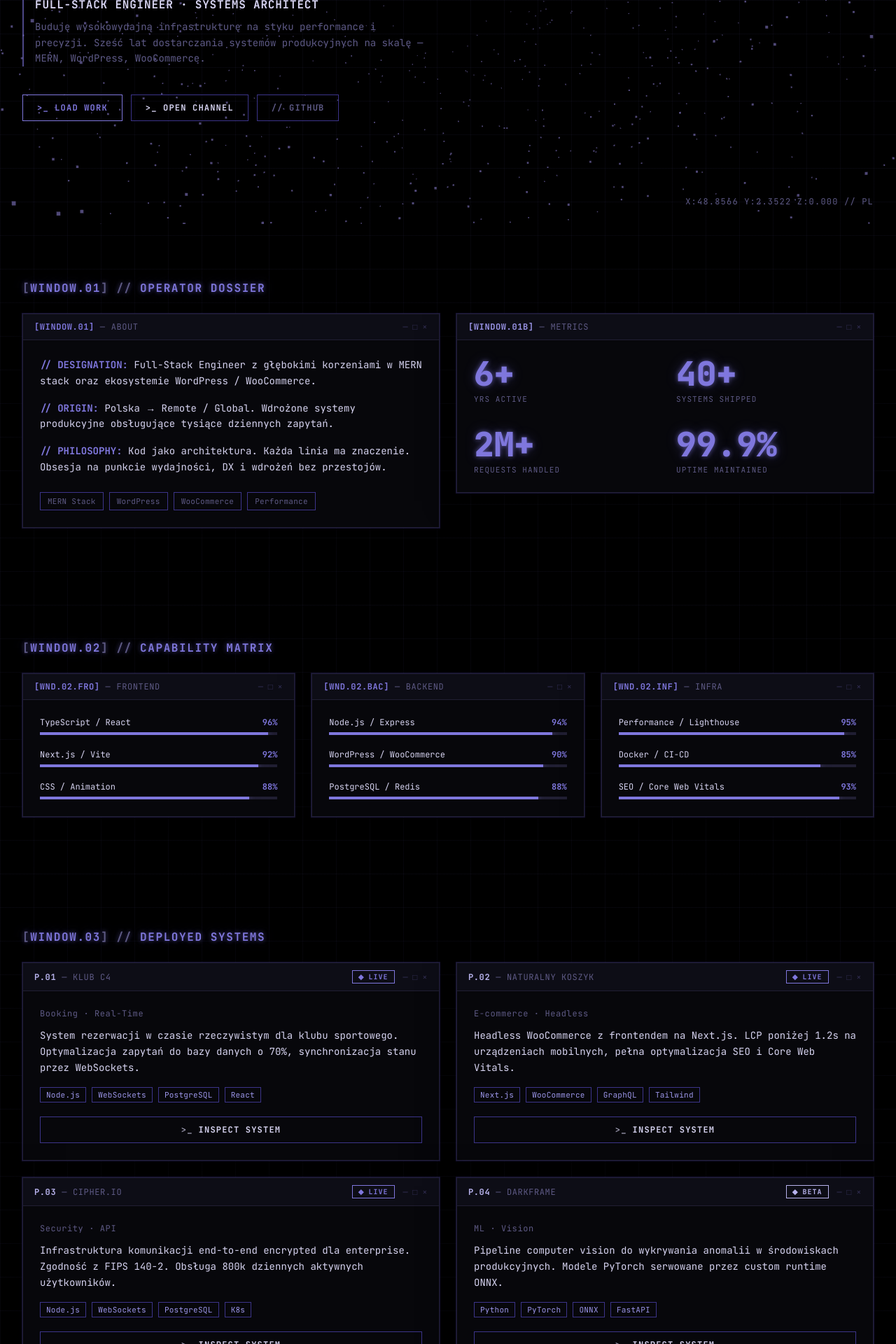
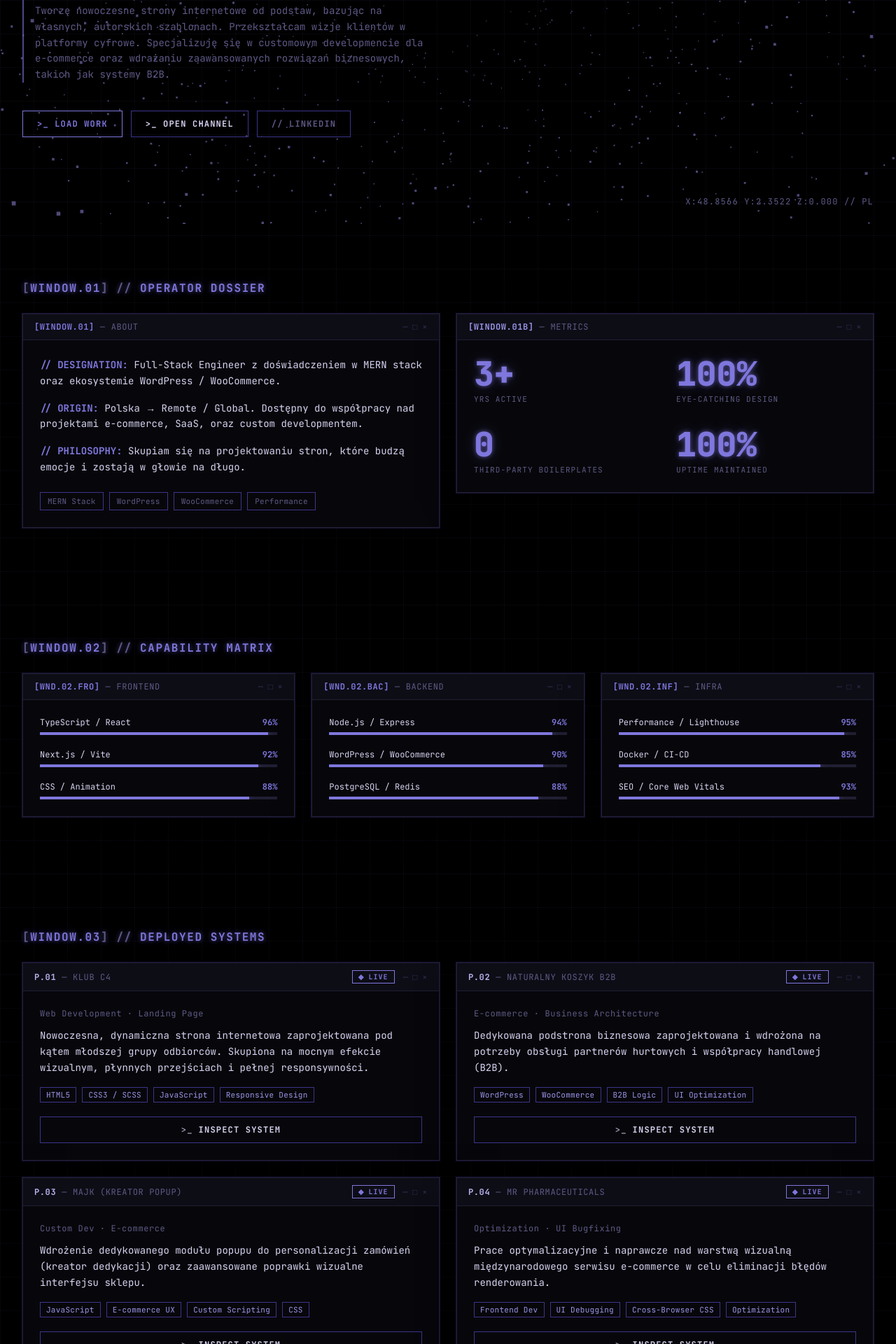
Before and after one commit to MatWiew/portfolio, a Next.js app: page / in a window 1280 px wide. Shown: the part 480-2400 px from the top of the page at 70% size. Built offline with nearby package versions, Linux system fonts and the light colour scheme.

Commit message:
Zmiany danych na stronie

```diff
--- a/src/components/sections/Contact.tsx
+++ b/src/components/sections/Contact.tsx
@@ -4,9 +4,9 @@ import { RevealOnScroll } from "@/components/ui/RevealOnScroll";
 import { ContactForm } from "@/components/sections/ContactForm";
 
 const channels = [
-  { label: "EMAIL", value: "m@wiewiora.dev" },
-  { label: "GITHUB", value: "github.com/mwiewiora" },
-  { label: "LINKEDIN", value: "in/mwiewiora" },
+  { label: "EMAIL", value: "kontakt@mateuszwiewiora.pl" },
+  { label: "GITHUB", value: "https://github.com/MatthewCoderAdrilla" },
+  { label: "LINKEDIN", value: "https://linkedin.com/in/mateusz-wiewiora/" },
 ];
 
 export function Contact() {
--- a/src/components/sections/Hero.tsx
+++ b/src/components/sections/Hero.tsx
@@ -10,7 +10,7 @@ import { useHeroReveal } from "@/hooks/useHeroReveal";
 // load it lazily so it doesn't block initial render / hydration.
 const HeroCanvas = dynamic(
   () => import("@/components/three/HeroCanvas").then((m) => m.HeroCanvas),
-  { ssr: false }
+  { ssr: false },
 );
 
 export function Hero() {
@@ -34,26 +34,38 @@ export function Hero() {
 
       <div ref={contentRef} className="max-w-4xl opacity-0">
         <p data-reveal className="text-text-dim text-xs tracking-widest mb-6">
-          <span className="text-accent-green">▸</span> PROCESS.ID://4829A — IDENTITY CONFIRMED
+          <span className="text-accent-green">▸</span> PROCESS.ID://4829A —
+          IDENTITY CONFIRMED
         </p>
 
         <h1 className="font-extrabold leading-[0.95] tracking-tight">
-          <span data-reveal className="block text-5xl sm:text-7xl lg:text-8xl text-accent-yellow text-glow-green">
+          <span
+            data-reveal
+            className="block text-5xl sm:text-7xl lg:text-8xl text-accent-yellow text-glow-green"
+          >
             <GlitchText text="MATEUSZ">MATEUSZ</GlitchText>
           </span>
-          <span data-reveal className="block text-5xl sm:text-7xl lg:text-8xl text-accent-cyan text-glow-cyan">
+          <span
+            data-reveal
+            className="block text-5xl sm:text-7xl lg:text-8xl text-accent-cyan text-glow-cyan"
+          >
             <GlitchText text="WIEWIÓRA">WIEWIÓRA</GlitchText>
           </span>
         </h1>
 
-        <div data-reveal className="mt-8 pl-4 border-l-2 border-accent-green/60 max-w-xl">
+        <div
+          data-reveal
+          className="mt-8 pl-4 border-l-2 border-accent-green/60 max-w-xl"
+        >
           <p className="text-sm sm:text-base text-text-primary font-bold uppercase tracking-wider mb-2">
             Full-Stack Engineer · Systems Architect
           </p>
           <p className="text-sm text-text-dim leading-relaxed">
-            Buduję wysokowydajną infrastrukturę na styku performance i precyzji.
-            Sześć lat dostarczania systemów produkcyjnych na skalę — MERN,
-            WordPress, WooCommerce.
+            Tworzę nowoczesne strony internetowe od podstaw, bazując na
+            własnych, autorskich szablonach. Przekształcam wizje klientów w
+            platformy cyfrowe. Specjalizuję się w customowym developmencie dla
+            e-commerce oraz wdrażaniu zaawansowanych rozwiązań biznesowych,
+            takich jak systemy B2B.
           </p>
         </div>
 
@@ -71,19 +83,24 @@ export function Hero() {
             &gt;_ OPEN CHANNEL
           </a>
           <a
-            href="https://github.com/mwiewiora"
+            href="https://www.linkedin.com/in/mateusz-wiewiora/"
             target="_blank"
             rel="noopener noreferrer"
             className="px-5 py-2.5 text-xs font-bold tracking-widest uppercase border border-border-bright text-text-dim hover:text-text-primary transition-all duration-200 text-center"
           >
-            {"// GITHUB"}
+            {"// LINKEDIN"}
           </a>
         </div>
       </div>
 
-      <div data-reveal className="absolute bottom-6 left-4 right-4 sm:left-8 sm:right-8 flex justify-between text-[10px] sm:text-xs text-text-dim tracking-widest">
+      <div
+        data-reveal
+        className="absolute bottom-6 left-4 right-4 sm:left-8 sm:right-8 flex justify-between text-[10px] sm:text-xs text-text-dim tracking-widest"
+      >
         <span className="animate-blink">↓ SCROLL TO EXECUTE</span>
-        <span className="hidden sm:inline">X:48.8566 Y:2.3522 Z:0.000 // PL</span>
+        <span className="hidden sm:inline">
+          X:48.8566 Y:2.3522 Z:0.000 // PL
+        </span>
       </div>
     </section>
   );
--- a/src/data/operator.ts
+++ b/src/data/operator.ts
@@ -31,18 +31,18 @@ export const capabilityGroups: CapabilityGroup[] = [
 ];
 
 export const operatorMetrics: OperatorMetric[] = [
-  { value: "6+", label: "YRS ACTIVE" },
-  { value: "40+", label: "SYSTEMS SHIPPED" },
-  { value: "2M+", label: "REQUESTS HANDLED" },
-  { value: "99.9%", label: "UPTIME MAINTAINED" },
+  { value: "3+", label: "YRS ACTIVE" },
+  { value: "100%", label: "EYE-CATCHING DESIGN" },
+  { value: "0", label: "THIRD-PARTY BOILERPLATES" },
+  { value: "100%", label: "UPTIME MAINTAINED" },
 ];
 
 export const operatorAbout = {
   designation:
-    "Full-Stack Engineer z głębokimi korzeniami w MERN stack oraz ekosystemie WordPress / WooCommerce.",
+    "Full-Stack Engineer z doświadczeniem w MERN stack oraz ekosystemie WordPress / WooCommerce.",
   origin:
-    "Polska → Remote / Global. Wdrożone systemy produkcyjne obsługujące tysiące dziennych zapytań.",
+    "Polska → Remote / Global. Dostępny do współpracy nad projektami e-commerce, SaaS, oraz custom developmentem.",
   philosophy:
-    "Kod jako architektura. Każda linia ma znaczenie. Obsesja na punkcie wydajności, DX i wdrożeń bez przestojów.",
+    "Skupiam się na projektowaniu stron, które budzą emocje i zostają w głowie na długo.",
   tags: ["MERN Stack", "WordPress", "WooCommerce", "Performance"],
 };
--- a/src/data/projects.ts
+++ b/src/data/projects.ts
@@ -4,66 +4,69 @@ export const projects: Project[] = [
   {
     id: "P.01",
     codename: "KLUB C4",
-    category: "Booking · Real-Time",
+    category: "Web Development · Landing Page",
     status: "LIVE",
     description:
-      "System rezerwacji w czasie rzeczywistym dla klubu sportowego. Optymalizacja zapytań do bazy danych o 70%, synchronizacja stanu przez WebSockets.",
-    stack: ["Node.js", "WebSockets", "PostgreSQL", "React"],
+      "Nowoczesna, dynamiczna strona internetowa zaprojektowana pod kątem młodszej grupy odbiorców. Skupiona na mocnym efekcie wizualnym, płynnych przejściach i pełnej responsywności.",
+    stack: ["HTML5", "CSS3 / SCSS", "JavaScript", "Responsive Design"],
     challenge:
-      "Klub miał problem z podwójnymi rezerwacjami i wolnym, blokującym UI przy dużym obciążeniu w godzinach szczytu — zapytania do bazy trwały nawet 1,2s.",
+      "Stworzenie projektu, który przełamie schemat nudnych stron i natychmiast przyciągnie uwagę młodego klienta, zachowując przy tym lekkość działania.",
     solution:
-      "Przeprojektowano schemat bazy i dodano indeksy kompozytowe, redukując czas zapytań o 70%. Wdrożono warstwę WebSocket synchronizującą dostępność slotów w czasie rzeczywistym między wszystkimi klientami, eliminując konflikty rezerwacji.",
+      "Wdrożono nieszablonowy, dynamiczny layout zoptymalizowany pod kątem urządzeń mobilnych, z intuicyjną nawigacją i strukturą ułatwiającą szybki kontakt.",
     metrics: [
-      { label: "Redukcja czasu zapytań", value: "70%" },
-      { label: "Konflikty rezerwacji", value: "0" },
+      { label: "Odbiorcy", value: "MŁODZI" },
+      { label: "Dostosowanie", value: "MOBILE" },
     ],
   },
   {
     id: "P.02",
-    codename: "NATURALNY KOSZYK",
-    category: "E-commerce · Headless",
+    codename: "NATURALNY KOSZYK B2B",
+    category: "E-commerce · Business Architecture",
     status: "LIVE",
     description:
-      "Headless WooCommerce z frontendem na Next.js. LCP poniżej 1.2s na urządzeniach mobilnych, pełna optymalizacja SEO i Core Web Vitals.",
-    stack: ["Next.js", "WooCommerce", "GraphQL", "Tailwind"],
+      "Dedykowana podstrona biznesowa zaprojektowana i wdrożona na potrzeby obsługi partnerów hurtowych i współpracy handlowej (B2B).",
+    stack: ["WordPress", "WooCommerce", "B2B Logic", "UI Optimization"],
     challenge:
-      "Standardowy motyw WooCommerce ładował się ponad 4s na mobile, co przekładało się na wysoki współczynnik odrzuceń i słabe pozycje w wyszukiwarce.",
+      "Stworzenie przejrzystego, profesjonalnego punktu styku dla klientów biznesowych wewnątrz istniejącego ekosystemu sklepu, oddzielonego od standardowej oferty detalicznej.",
     solution:
-      "Oddzielono frontend od WordPressa (architektura headless), komunikacja przez WPGraphQL. Statyczne generowanie stron produktowych (ISR), agresywne lazy-loading obrazów i cache na poziomie CDN sprowadziły LCP do poniżej 1.2s.",
+      "Zaprojektowano i zakodowano dedykowaną architekturę podstrony B2B z logicznym układem korzyści, formularzem weryfikacyjnym i ścieżką rejestracji dla hurtowników.",
     metrics: [
-      { label: "LCP (mobile)", value: "<1.2s" },
-      { label: "Lighthouse Performance", value: "98" },
+      { label: "Segment", value: "B2B" },
+      { label: "Struktura", value: "DEDYKOWANA" },
     ],
   },
   {
     id: "P.03",
-    codename: "CIPHER.IO",
-    category: "Security · API",
+    codename: "MAJK (KREATOR POPUP)",
+    category: "Custom Dev · E-commerce",
     status: "LIVE",
     description:
-      "Infrastruktura komunikacji end-to-end encrypted dla enterprise. Zgodność z FIPS 140-2. Obsługa 800k dziennych aktywnych użytkowników.",
-    stack: ["Node.js", "WebSockets", "PostgreSQL", "K8s"],
+      "Wdrożenie dedykowanego modułu popupu do personalizacji zamówień (kreator dedykacji) oraz zaawansowane poprawki wizualne interfejsu sklepu.",
+    stack: ["JavaScript", "E-commerce UX", "Custom Scripting", "CSS"],
     challenge:
-      "Klient wymagał zgodności z FIPS 140-2 oraz skalowalności do setek tysięcy równoczesnych połączeń bez degradacji opóźnień.",
+      "Sklep potrzebował intuicyjnego mechanizmu dodawania własnych dedykacji do produktów, bez obciążania procesu zakupowego i psucia layoutu.",
     solution:
-      "Wdrożono szyfrowanie end-to-end zgodne z wymaganym standardem kryptograficznym oraz architekturę mikroserwisową na Kubernetes z horyzontalnym autoscalingiem, obsługującą 800k DAU przy stabilnym opóźnieniu.",
+      "Napisano customowy skrypt obsługujący popup dedykacji zintegrowany z koszykiem. Przeprowadzono serię poprawek wizualnych, które poprawiły czytelność i wygląd kart produktowych.",
     metrics: [
-      { label: "Dzienni aktywni użytkownicy", value: "800k" },
-      { label: "Zgodność", value: "FIPS 140-2" },
+      { label: "Funkcja", value: "CUSTOM POPUP" },
+      { label: "Interfejs", value: "POPRAWIONY" },
     ],
   },
   {
     id: "P.04",
-    codename: "DARKFRAME",
-    category: "ML · Vision",
-    status: "BETA",
+    codename: "MR PHARMACEUTICALS",
+    category: "Optimization · UI Bugfixing",
+    status: "LIVE",
     description:
-      "Pipeline computer vision do wykrywania anomalii w środowiskach produkcyjnych. Modele PyTorch serwowane przez custom runtime ONNX.",
-    stack: ["Python", "PyTorch", "ONNX", "FastAPI"],
+      "Prace optymalizacyjne i naprawcze nad warstwą wizualną międzynarodowego serwisu e-commerce w celu eliminacji błędów renderowania.",
+    stack: ["Frontend Dev", "UI Debugging", "Cross-Browser CSS", "Optimization"],
     challenge:
-      "Modele PyTorch były zbyt wolne do inferencji w czasie rzeczywistym na sprzęcie produkcyjnym, a standardowe API serwujące nie skalowało się pod obciążeniem.",
+      "Serwis posiadał błędy w wyświetlaniu elementów layoutu na różnych rozdzielczościach, co negatywnie wpływało na profesjonalny odbiór strony.",
     solution:
-      "Modele skonwertowano do formatu ONNX i serwowano przez custom runtime z optymalizacją grafu obliczeniowego, co kilkukrotnie zredukowało czas inferencji. FastAPI z asynchronicznym przetwarzaniem batchowym zapewniło stabilną przepustowość pod obciążeniem.",
-    metrics: [{ label: "Status", value: "BETA" }],
+      "Zlokalizowano i naprawiono konflikty w plikach stylów, zoptymalizowano wyświetlanie kluczowych sekcji UI i zapewniono pełną spójność wizualną na ekranach desktopowych i mobile.",
+    metrics: [
+      { label: "Obszar", value: "WIZUALNY" },
+      { label: "Błędy UI", value: "RESOLVED" },
+    ],
   },
 ];
```
